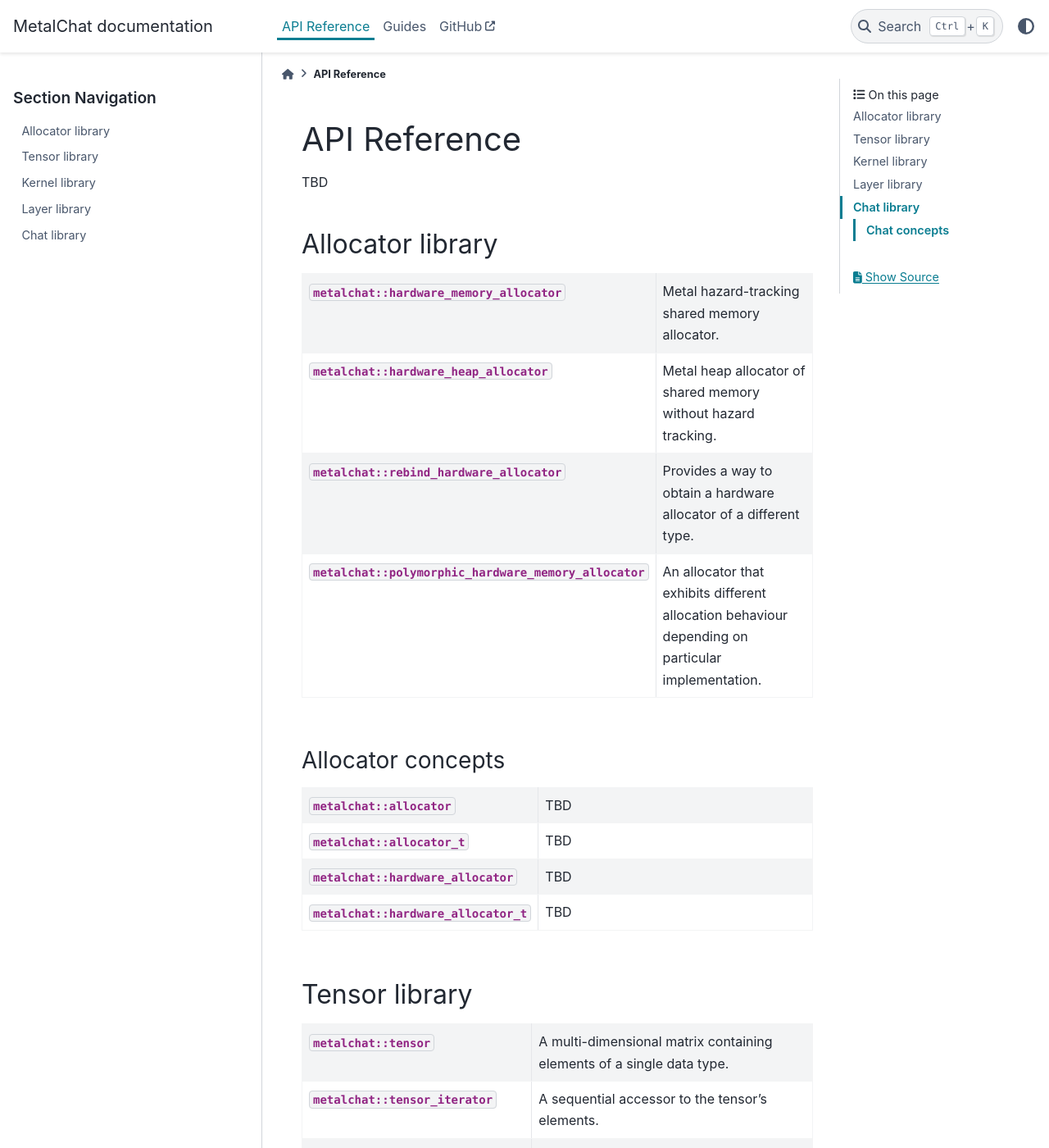
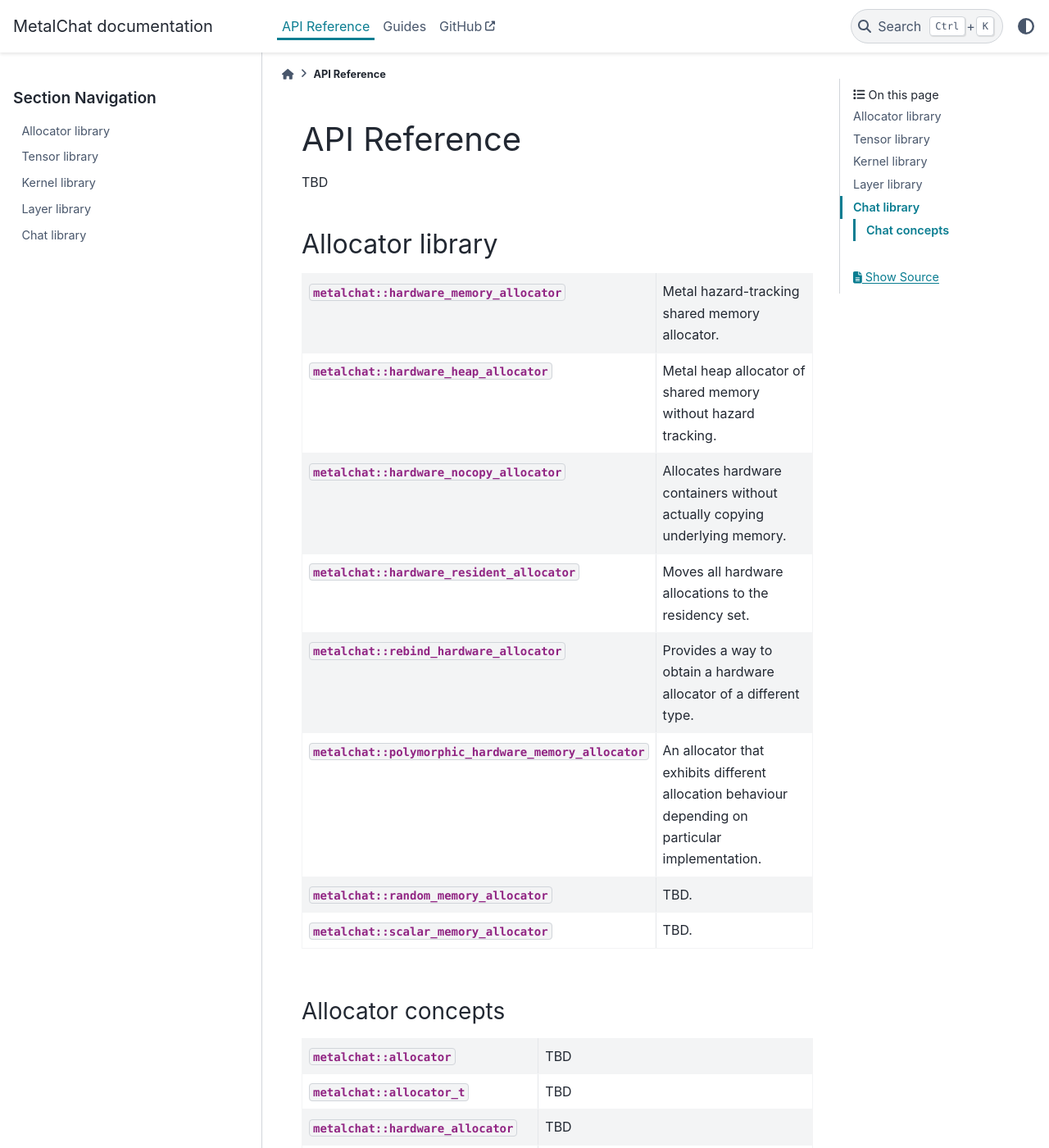
Before and after one commit to ybubnov/metalchat, a Sphinx documentation site: the page built from documentation/reference/index.rst, in a window 1280 px wide and 1400 px high. Shown: the whole window at 82% size. Built offline with Sphinx 7.4.7 and the PyData theme 0.15.4, drawn with Linux system fonts in a browser that asks for light colours; some of the changed text lies outside the part shown.

Commit message:
Improve documentation, throw `alloc_error` in allocators.

```diff
--- a/documentation/reference/index.rst
+++ b/documentation/reference/index.rst
@@ -27,12 +27,24 @@ Allocator library
    * - :cpp:class:`metalchat::hardware_heap_allocator`
      - Metal heap allocator of shared memory without hazard tracking.
 
+   * - :cpp:class:`metalchat::hardware_nocopy_allocator`
+     - Allocates hardware containers without actually copying underlying memory.
+
+   * - :cpp:class:`metalchat::hardware_resident_allocator`
+     - Moves all hardware allocations to the residency set.
+
    * - :cpp:class:`metalchat::rebind_hardware_allocator`
      - Provides a way to obtain a hardware allocator of a different type.
 
    * - :cpp:class:`metalchat::polymorphic_hardware_memory_allocator`
      - An allocator that exhibits different allocation behaviour depending on particular
        implementation.
+
+   * - :cpp:class:`metalchat::random_memory_allocator`
+     - TBD.
+
+   * - :cpp:class:`metalchat::scalar_memory_allocator`
+     - TBD.
 
 Allocator concepts
 ^^^^^^^^^^^^^^^^^^
```
Also changed, not shown: other parts of documentation/reference/index.rst (+1 -1 lines), documentation/reference/allocator.rst (+34 -8 lines), 2 other files.
